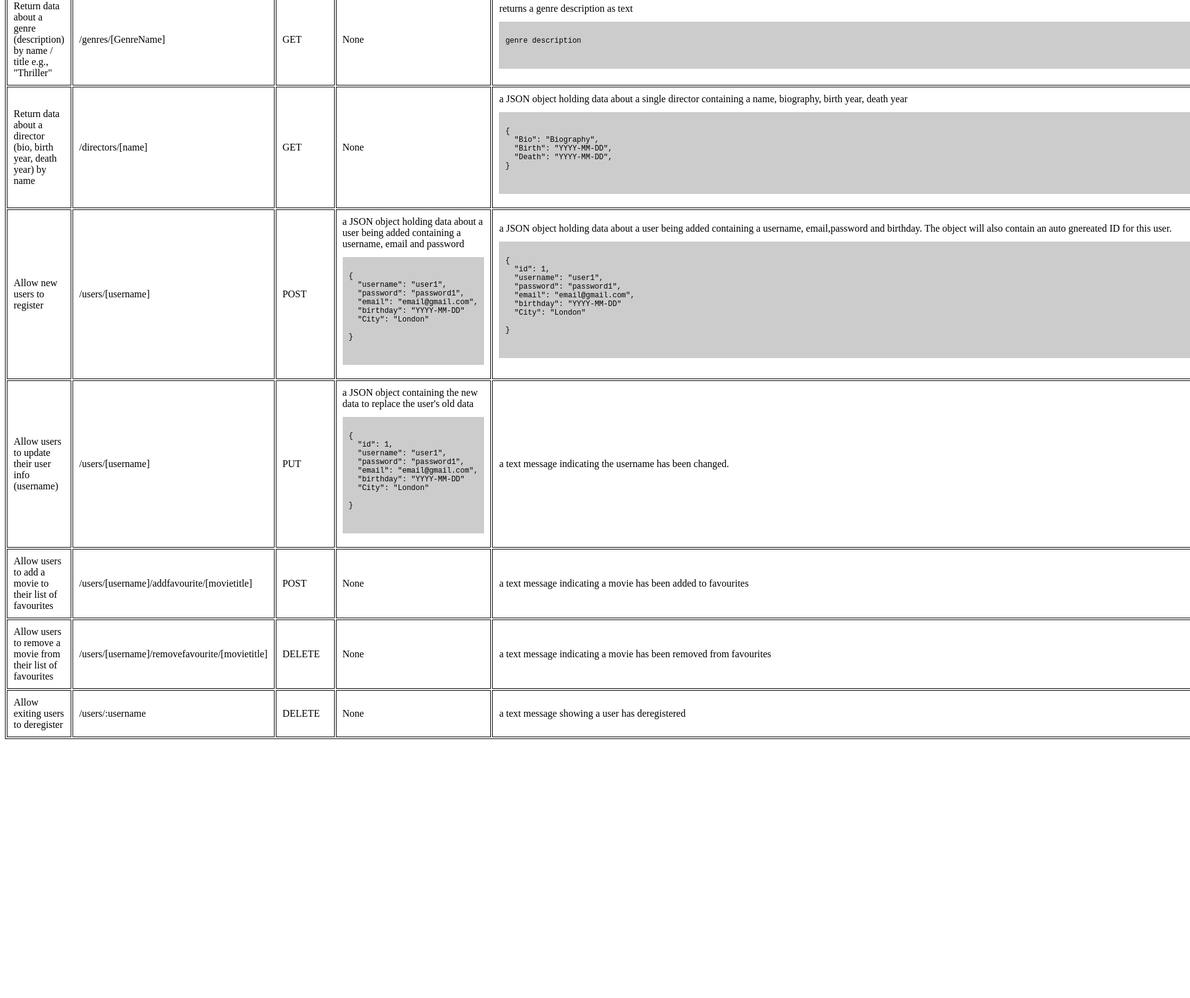
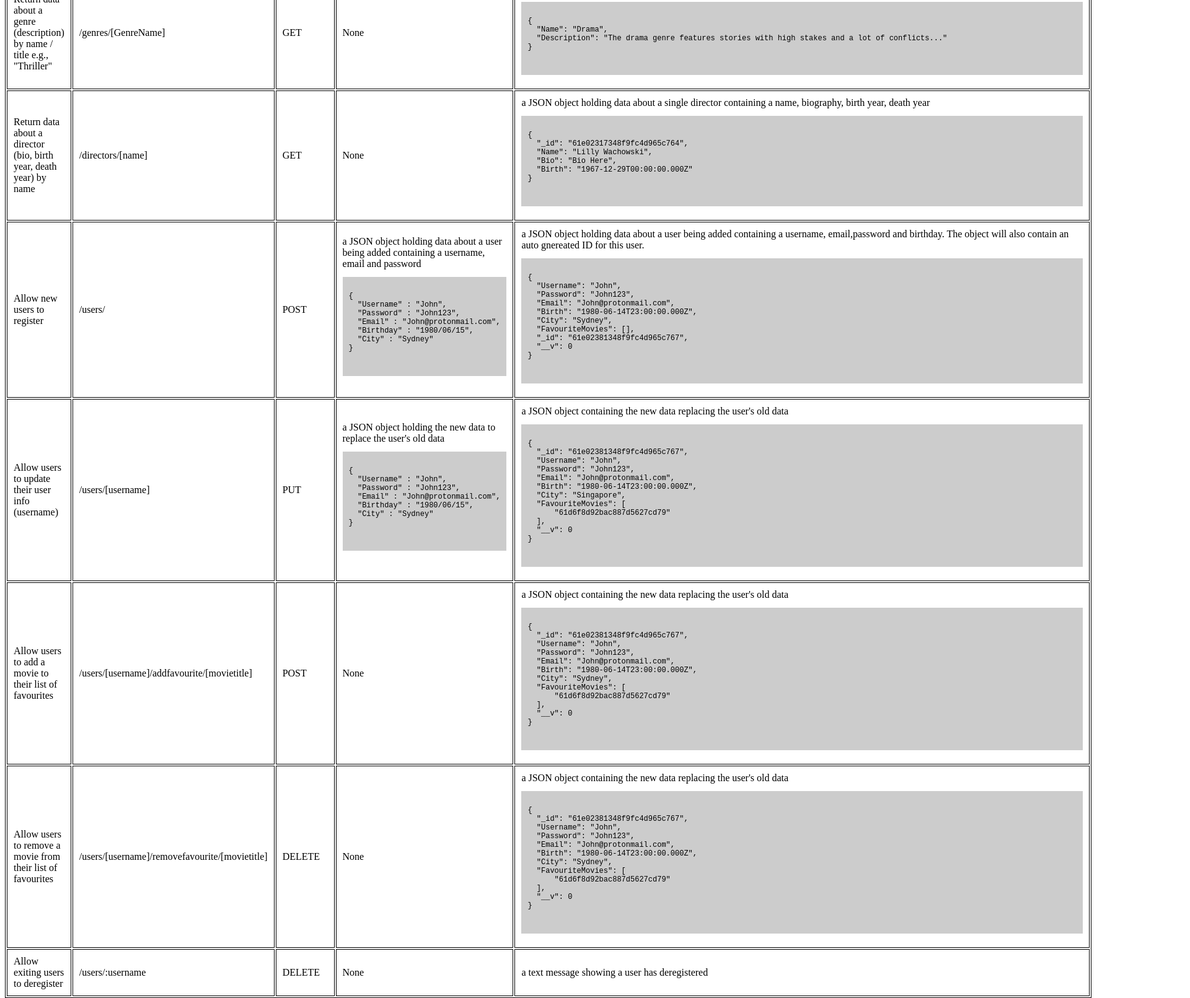
Before and after one commit to Caelian-A/movie_api, a website: page public/documentation.html in a window 1280 px wide. Shown: the part 1139-2750 px from the top of the page at 62% size, 1920 px wide, since content can reach past the window. Before the commit the page ends 2340 px from the top, so only its background shows below. Drawn offline with Linux system fonts and the light colour scheme.

Commit message:
Updated Data Formats

```diff
--- a/public/documentation.html
+++ b/public/documentation.html
@@ -37,7 +37,7 @@
 {
   "Genre": {
       "Name": "Action",
-      "Description": "Movies in the action genre are fast-paced and include a lot of action like fight scenes, chase scenes, and slow-motion shots. They can feature superheroes, martial arts, or exciting stunts. These high-octane films are more about the execution of the plot rather than the plot itself. Action movies are meant to be thrilling to watch and leave audience members on the edge of their seats. Cop movies, disaster films, and some spy films all fall under the action category. "
+      "Description": "Movies in the action genre are fast-paced ... "
   },
   "_id": "61d6c87bd5d5f02b810002a7",
   "Title": "Seven Samurai",
@@ -46,7 +46,7 @@
       {
           "_id": "61e00eb0980256e6bf22a97e",
           "Name": "Akira Kurosama",
-          "Bio": "Filmmaker Akira Kurosama began his career as an assistant director in the years leading up to world war 2. In 1950, he gained international acclaim for the samurai tale Rashomon, which he followed with such influential films at Seven Samurai, Throne of Blood and Yojimbo. After a difficult period during which he failed to find backing for his projects and also attempted suicide, his influence on a younger generation of directors led to the ressurection of his career with the films Kagemusha and Ran. Kurosawa died in 1998, leaving behind an impressive body of work that earned him a place as one of the greatest filmmakers of the 20th Century.",
+          "Bio": "Filmmaker Akira Kurosama began his career as an assistant director ...",
           "Birth": "1910-03-23T00:00:00.000Z",
           "Death": "1998-09-06T00:00:00.000Z"
       }
@@ -68,11 +68,10 @@
         <td>a JSON object holding data about a single movie, containing a title, description, genre, director, image URL &amp; featured status
           <pre>
             <code>
-              [
 {
   "Genre": {
       "Name": "Action",
-                    "Description": "Movies in the action genre are fast-paced and include a lot of action like fight scenes, chase scenes, and slow-motion shots. They can feature superheroes, martial arts, or exciting stunts. These high-octane films are more about the execution of the plot rather than the plot itself. Action movies are meant to be thrilling to watch and leave audience members on the edge of their seats. Cop movies, disaster films, and some spy films all fall under the action category. "
+      "Description": "Movies in the action genre are fast-paced and include a lot of action... "
   },
   "_id": "61d6c87bd5d5f02b810002a7",
   "Title": "Seven Samurai",
@@ -81,7 +80,7 @@
       {
           "_id": "61e00eb0980256e6bf22a97e",
           "Name": "Akira Kurosama",
-                        "Bio": "Filmmaker Akira Kurosama began his career as an assistant director in the years leading up to world war 2. In 1950, he gained international acclaim for the samurai tale Rashomon, which he followed with such influential films at Seven Samurai, Throne of Blood and Yojimbo. After a difficult period during which he failed to find backing for his projects and also attempted suicide, his influence on a younger generation of directors led to the ressurection of his career with the films Kagemusha and Ran. Kurosawa died in 1998, leaving behind an impressive body of work that earned him a place as one of the greatest filmmakers of the 20th Century.",
+          "Bio": "Filmmaker Akira Kurosama began his career as an assistant director in the years...",
           "Birth": "1910-03-23T00:00:00.000Z",
           "Death": "1998-09-06T00:00:00.000Z"
       }
@@ -90,7 +89,6 @@
   "Featured": false,
   "Rating":
 }
-              ]
             </code>
           </pre>
         </td>
@@ -103,7 +101,10 @@
         <td>returns a genre description as text
           <pre>
             <code>
-genre description
+{
+  "Name": "Drama",
+  "Description": "The drama genre features stories with high stakes and a lot of conflicts..."
+}
             </code>
           </pre>
         </td>
@@ -117,9 +118,10 @@ genre description
           <pre>
             <code>
 {
-  "Bio": "Biography",
-  "Birth": "YYYY-MM-DD",
-  "Death": "YYYY-MM-DD",
+  "_id": "61e02317348f9fc4d965c764",
+  "Name": "Lilly Wachowski",
+  "Bio": "Bio Here",
+  "Birth": "1967-12-29T00:00:00.000Z"
 }
             </code>
           </pre>
@@ -127,18 +129,17 @@ genre description
       </tr>
       <tr>
         <td>Allow new users to register</td>
-        <td>/users/[username]</td>
+        <td>/users/</td>
         <td>POST</td>
         <td>a JSON object holding data about a user being added containing a username, email and password
           <pre>
             <code>
 {
-  "username": "user1",
-  "password": "password1",
-  "email": "email@gmail.com",
-  "birthday": "YYYY-MM-DD"
-  "City": "London"
-
+  "Username" : "John",
+  "Password" : "John123",
+  "Email" : "John@protonmail.com",
+  "Birthday" : "1980/06/15",
+  "City" : "Sydney"
 }
             </code>
           </pre>
@@ -147,13 +148,14 @@ genre description
           <pre>
             <code>
 {
-  "id": 1,
-  "username": "user1",
-  "password": "password1",
-  "email": "email@gmail.com",
-  "birthday": "YYYY-MM-DD"
-  "City": "London"
-
+  "Username": "John",
+  "Password": "John123",
+  "Email": "John@protonmail.com",
+  "Birth": "1980-06-14T23:00:00.000Z",
+  "City": "Sydney",
+  "FavouriteMovies": [],
+  "_id": "61e02381348f9fc4d965c767",
+  "__v": 0
 }
             </code>
           </pre>
@@ -163,35 +165,81 @@ genre description
         <td>Allow users to update their user info (username)</td>
         <td>/users/[username]</td>
         <td>PUT</td>
-        <td>a JSON object containing the new data to replace the user's old data
+        <td>a JSON object holding the new data to replace the user's old data
           <pre>
           <code>
 {
-  "id": 1,
-  "username": "user1",
-  "password": "password1",
-  "email": "email@gmail.com",
-  "birthday": "YYYY-MM-DD"
-  "City": "London"
-
+  "Username" : "John",
+  "Password" : "John123",
+  "Email" : "John@protonmail.com",
+  "Birthday" : "1980/06/15",
+  "City" : "Sydney"
 }
           </code>
         </pre></td>
-        <td>a text message indicating the username has been changed.</td>
+        <td>a JSON object containing the new data replacing the user's old data
+          <pre>
+          <code>
+{
+  "_id": "61e02381348f9fc4d965c767",
+  "Username": "John",
+  "Password": "John123",
+  "Email": "John@protonmail.com",
+  "Birth": "1980-06-14T23:00:00.000Z",
+  "City": "Singapore",
+  "FavouriteMovies": [
+      "61d6f8d92bac887d5627cd79"
+  ],
+  "__v": 0
+}
+          </code>
+        </pre></td>
       </tr>
       <tr>
         <td>Allow users to add a movie to their list of favourites </td>
         <td>/users/[username]/addfavourite/[movietitle]</td>
         <td>POST</td>
         <td>None</td>
-        <td>a text message indicating a movie has been added to favourites</td>
+        <td>a JSON object containing the new data replacing the user's old data
+          <pre>
+          <code>
+{
+  "_id": "61e02381348f9fc4d965c767",
+  "Username": "John",
+  "Password": "John123",
+  "Email": "John@protonmail.com",
+  "Birth": "1980-06-14T23:00:00.000Z",
+  "City": "Sydney",
+  "FavouriteMovies": [
+      "61d6f8d92bac887d5627cd79"
+  ],
+  "__v": 0
+}
+          </code>
+        </pre></td>
       </tr>
       <tr>
         <td>Allow users to remove a movie from their list of favourites</td>
         <td>/users/[username]/removefavourite/[movietitle]</td>
         <td>DELETE</td>
         <td>None</td>
-        <td>a text message indicating a movie has been removed from favourites</td>
+        <td>a JSON object containing the new data replacing the user's old data
+          <pre>
+          <code>
+{
+  "_id": "61e02381348f9fc4d965c767",
+  "Username": "John",
+  "Password": "John123",
+  "Email": "John@protonmail.com",
+  "Birth": "1980-06-14T23:00:00.000Z",
+  "City": "Sydney",
+  "FavouriteMovies": [
+      "61d6f8d92bac887d5627cd79"
+  ],
+  "__v": 0
+}
+          </code>
+        </pre></td>
       </tr>
       <tr>
         <td>Allow exiting users to deregister </td>
```
Lines whose indentation alone changed are shown as unchanged.
